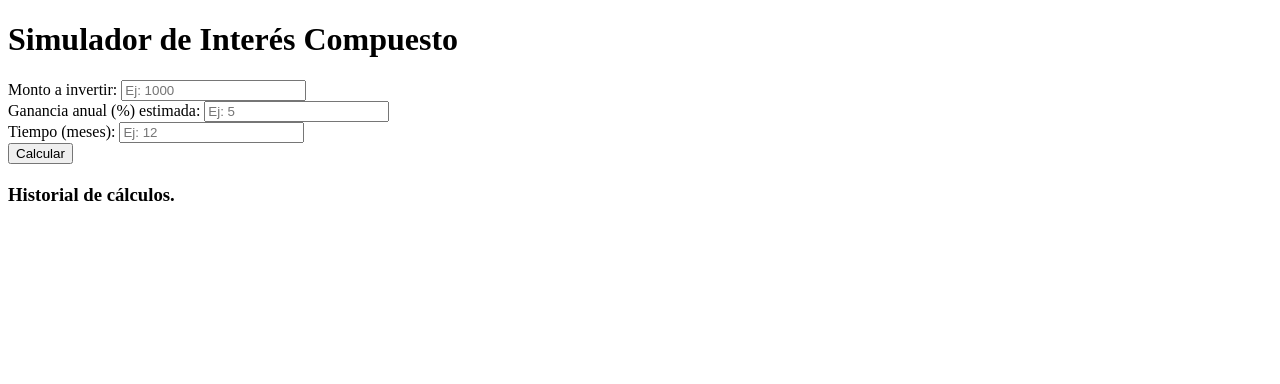
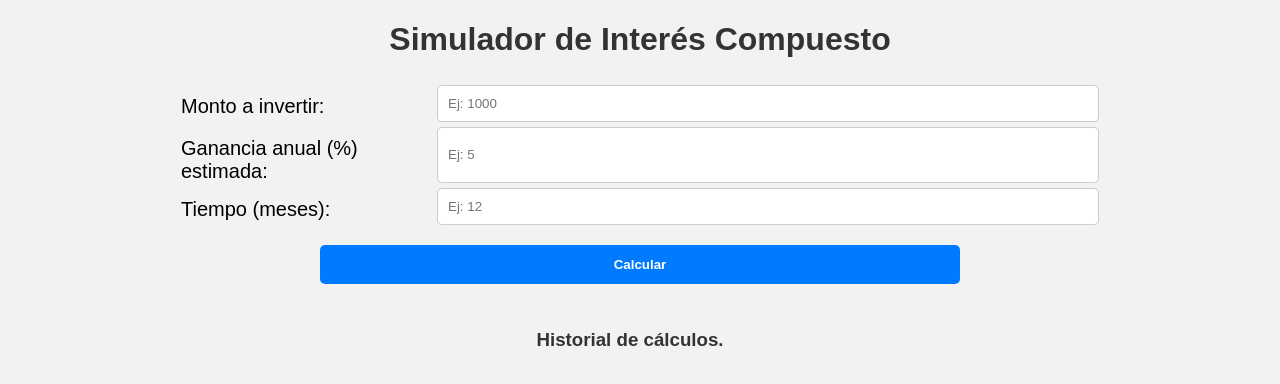
Before and after one commit to NicolasPereira1/Coder-JS, a plain HTML site: page Entrega-2/index.html in a window 1280 px wide. Drawn offline with Linux system fonts and the light colour scheme; the site is published under a folder, as on GitHub Pages, so addresses that start at the root find nothing.

Commit message:
arreglo linkeo de css

```diff
--- a/Entrega-2/index.html
+++ b/Entrega-2/index.html
@@ -3,7 +3,7 @@
 <head>
   <meta charset="UTF-8" />
   <title>Simulador de Interés Compuesto con JS Básico</title>
-  <link rel="stylesheet" href="/css/estilos.css">
+  <link rel="stylesheet" href="./css/estilos.css">
    <script src="simulador.js" defer></script>
 </head>
 <body>
```
